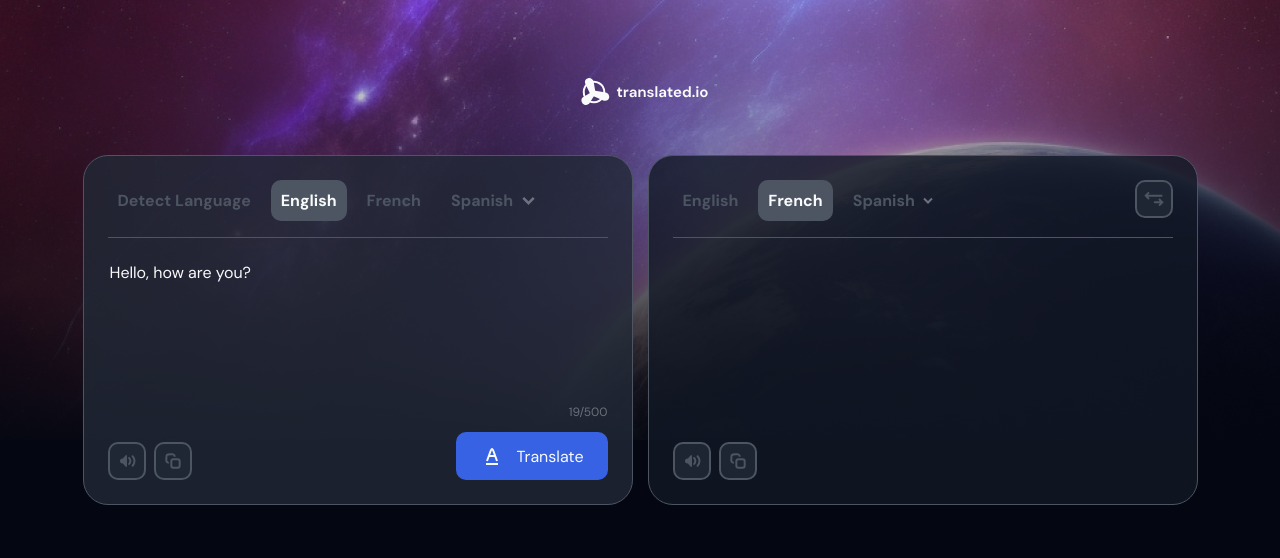
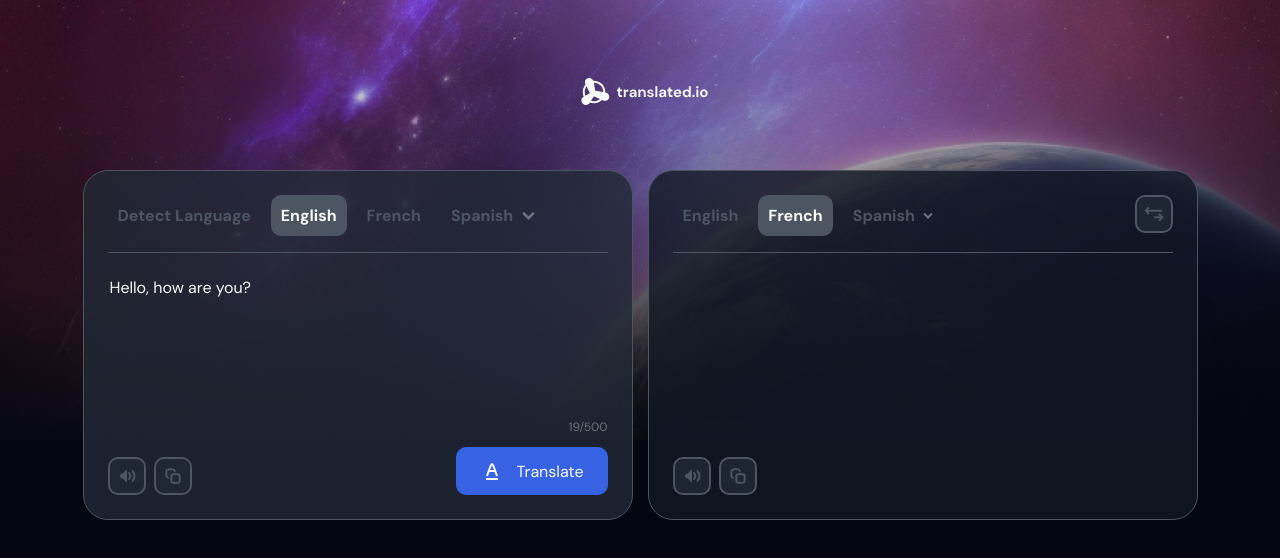
Before and after one commit to joanlajarin/translate-app, a React (Vite) app: page / in a window 1280 px wide. Shown: the top 558 px of the page. Built offline with nearby package versions, Linux system fonts and the light colour scheme; no server answers.

Commit message:
changes css

```diff
--- a/src/App.css
+++ b/src/App.css
@@ -17,7 +17,7 @@
 main {
   width: 100%;
   position: absolute;
-  top: 155px;
+  top: 170px;
   display: flex;
   justify-content: center;
   gap: 15px;
```
